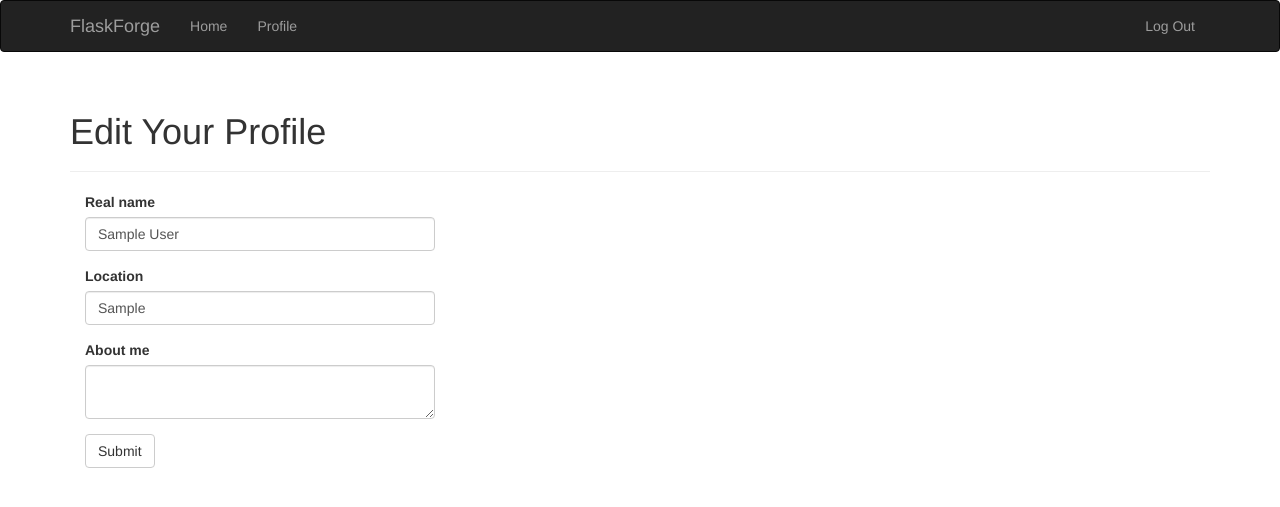
After one commit to mahmoudnasser1561/FlaskForge, a Flask app: page /edit-profile in a window 1280 px wide. The commit adds this page. Shown: the top 507 px of the page. Run offline with Flask 3, Linux system fonts and the light colour scheme; a user stored in the database is signed in; tables that the repository leaves empty hold one stand-in row (values such as "Sample post"); some libraries are stand-ins or nearby versions.

Commit message:
added Edit Profile Feature

```diff
--- a/App/main/forms.py
+++ b/App/main/forms.py
@@ -1,8 +1,14 @@
 from flask_wtf import FlaskForm
-from wtforms import StringField, SubmitField
-from wtforms.validators import DataRequired
+from wtforms import StringField, SubmitField, TextAreaField
+from wtforms.validators import DataRequired, Length
 
 
 class NameForm(FlaskForm):
     name = StringField('What is your name?', validators=[DataRequired()])
     submit = SubmitField('Submit')
+
+class EDitProfileForm(FlaskForm):
+    name = StringField('Real name', validators=[Length(0, 64)])
+    location = StringField('Location', validators=[Length(0, 64)])
+    about_me = TextAreaField('About me')
+    submit = SubmitField('Submit')
--- a/App/main/views.py
+++ b/App/main/views.py
@@ -1,10 +1,11 @@
-from flask import render_template, session, redirect, url_for, current_app
+from flask import render_template, session, redirect, url_for, current_app, flash
 from datetime import datetime
 from .. import db
 from ..models import User
 from ..email import send_email
 from . import main
-from .forms import NameForm
+from .forms import NameForm, EDitProfileForm
+from flask_login import login_required, current_user
 
 
 @main.route('/', methods=['GET', 'POST'])
@@ -33,3 +34,20 @@ def index():
 def user(username):
     user = User.query.filter_by(username=username).first_or_404()
     return render_template('user.html', user=user)
+
+@main.route('/edit-profile', methods=['GET', 'POST'])
+@login_required
+def edit_profile():
+    form = EDitProfileForm()
+    if form.validate_on_submit():
+        current_user.name  = form.name.data
+        current_user.location = form.location.data
+        current_user.about_me = form.about_me.data
+        db.session.add(current_user._get_current_object())
+        db.session.commit()
+        flash('You Profile has been updated')
+        return redirect(url_for('.user', username=current_user.username))
+    form.name.data = current_user.name
+    form.location.data = current_user.location
+    form.about_me = current_user.about_me
+    return render_template('edit_profile.html', form=form)
--- /dev/null
+++ b/App/templates/edit_profile.html
@@ -0,0 +1,13 @@
+{% extends "base.html" %}
+{% import "bootstrap/wtf.html" as wtf %}
+
+{% block title %}Flasky - Edit Profile{% endblock %}
+
+{% block page_content %}
+<div class="page-header">
+    <h1>Edit Your Profile</h1>
+</div>
+<div class="col-md-4">
+    {{ wtf.quick_form(form) }}
+</div>
+{% endblock %}
--- a/App/templates/user.html
+++ b/App/templates/user.html
@@ -18,5 +18,10 @@
     {% endif %}
     {% if user.about_me %}<p>{{ user.about_me }}</p>{% endif %}
     <p>Member since {{ moment(user.member_since).format('L') }}. Last seen {{ moment(user.last_seen).fromNow() }}.</p>
+    <p>
+        {% if user == current_user %}
+        <a class="btn btn-default" href="{{ url_for('.edit_profile') }}">Edit Profile</a>
+        {% endif %}
+    </p>
 </div>
 {% endblock %}
```
